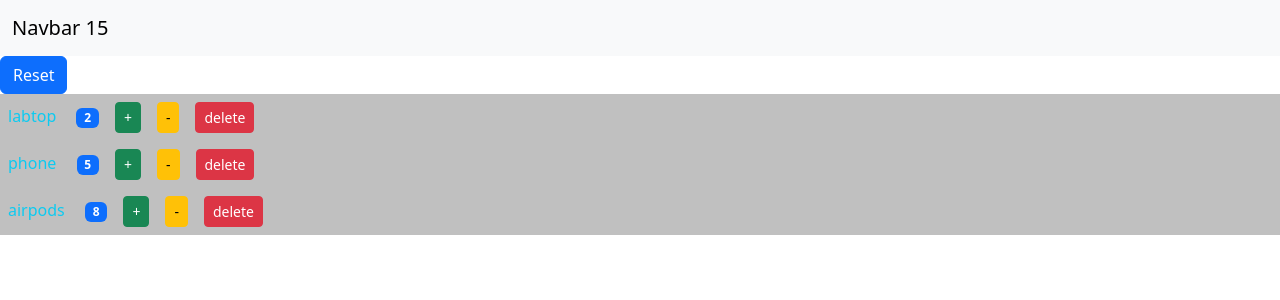
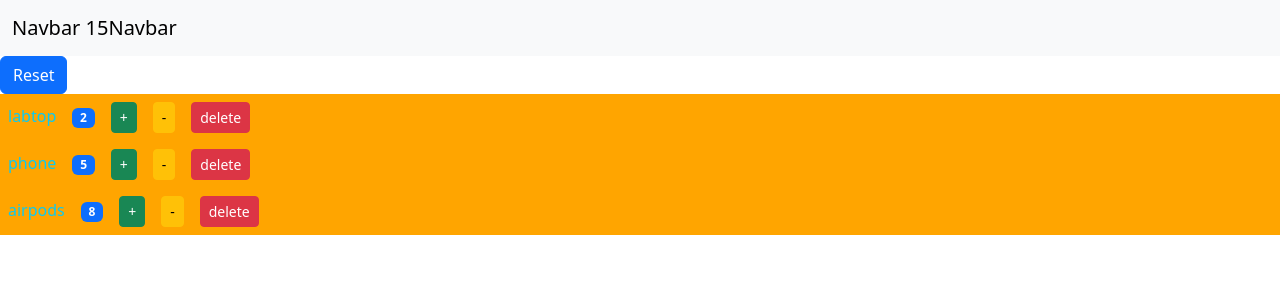
Before and after one commit to AmirTaki/react-toturial, a React (Create React App) app: page / in a window 1280 px wide. Shown: the top 300 px of the page. Built offline with nearby package versions, Linux system fonts and the light colour scheme.

Commit message:
Access to Sibling Estate ComponentFunctional

```diff
--- /dev/null
+++ b/src/components/functional/app.jsx
@@ -0,0 +1,61 @@
+import Navbar from "./navbar";
+import Products from "./products";
+import { useState } from "react";
+
+const App = () => {
+
+    const [products, setProducts]  = useState(
+        [
+            {id : 1, count : 2, productName : "labtop"},
+            {id : 2, count : 5, productName : "phone"},
+            {id : 3, count : 8, productName : "airpods"},
+        ]
+    )
+    return (
+        <>
+            <Navbar  products = {products} />
+            <Products
+                products = {products}
+                onIncrement = {handelIncrement}
+                onDecrement = {handelDecrement}
+                onDelete = {handleDelete}
+                onReset = {handleReset}
+            />
+        </>
+      );
+
+    function handleDelete (productId) {
+
+        const newProducts = products.filter(p => p.id !== productId)
+        setProducts(newProducts)
+    }
+
+    // function Reset
+    function handleReset () {
+        const newProducts = products.map(p => {
+            p.count = 0;
+            return p
+        })
+        setProducts(newProducts)
+    }
+
+    // function increcrement
+    function handelIncrement(productId) {
+        const newProducts = [...products]
+        const index = newProducts.findIndex(p => p.id === productId)
+        newProducts[index].count +=1;
+        setProducts(newProducts)
+    }
+
+    // function Decrement
+    function handelDecrement (productId) {
+        const newProducts = [...products]
+        const index = newProducts.findIndex(p => p.id === productId)
+        newProducts[index].count -=1;
+        setProducts(newProducts)
+    }
+
+
+}
+
+export default App;
--- /dev/null
+++ b/src/components/functional/navbar.jsx
@@ -0,0 +1,22 @@
+const Navbar = ({products}) => {
+    return (
+            <nav className = 'navbar navbar-light bg-light'>
+                <div className="container-fluid">
+                    <a href="#" className="navbar-brand">
+                        Navbar {calculateSum()}
+                        Navbar
+                    </a>
+                </div>
+            </nav>
+    );
+
+    function calculateSum () {
+        let sum = 0
+        products.forEach(p => {
+            sum += p.count;
+        });
+        return sum;
+    }
+}
+
+export default Navbar;
--- a/src/components/functional/products.jsx
+++ b/src/components/functional/products.jsx
@@ -2,24 +2,18 @@ import Product from "./product"
 import { useState } from "react";
 
 
-const Products = () => {
-    const [products, setProducts]  = useState(
-        [
-            {id : 1, count : 2, productName : "labtop"},
-            {id : 2, count : 5, productName : "phone"},
-            {id : 3, count : 8, productName : "airpods"},
-        ]
-    )
+const Products = ({products, onIncrement, onDecrement, onDelete, onReset }) => {
+
     return (
     <>
         {/* buttons */}
-        <button onClick={handleReset} className = 'btn btn-primary' >Reset</button>
+        <button onClick={onReset} className = 'btn btn-primary' >Reset</button>
 
        {products.map((p, index) => (
             <Product
-                onIncrement = {handelIncrement}
-                onDecrement = {handelDecrement}
-                onDelete = {handleDelete}
+                onIncrement = {onIncrement}
+                onDecrement = {onDecrement}
+                onDelete = {onDelete}
                 id = {p.id}
                 key = {index}
                 count = {p.count}
@@ -28,36 +22,6 @@ const Products = () => {
        ))}
     </>
     )
-    function handleDelete (productId) {
-
-        const newProducts = products.filter(p => p.id !== productId)
-        setProducts(newProducts)
-    }
-
-    // function Reset
-    function handleReset () {
-        const newProducts = products.map(p => {
-            p.count = 0;
-            return p
-        })
-        setProducts(newProducts)
-    }
-
-    // function increcrement
-    function handelIncrement(productId) {
-        const newProducts = [...products]
-        const index = newProducts.findIndex(p => p.id === productId)
-        newProducts[index].count +=1;
-        setProducts(newProducts)
-    }
-
-    // function Decrement
-    function handelDecrement (productId) {
-        const newProducts = [...products]
-        const index = newProducts.findIndex(p => p.id === productId)
-        newProducts[index].count -=1;
-        setProducts(newProducts)
-    }
 }
 
 
--- a/src/index.js
+++ b/src/index.js
@@ -1,11 +1,13 @@
 import React from "react";
 import ReactDOM from "react-dom/client";
-import App from './App';
+
 import reportWebVitals from './reportWebVitals';
 import 'bootstrap/dist/css/bootstrap.min.css' //css : bootstrap
 
 
+// import App from './App';
 
+import App from './components/functional/app'
 
 
 
```
